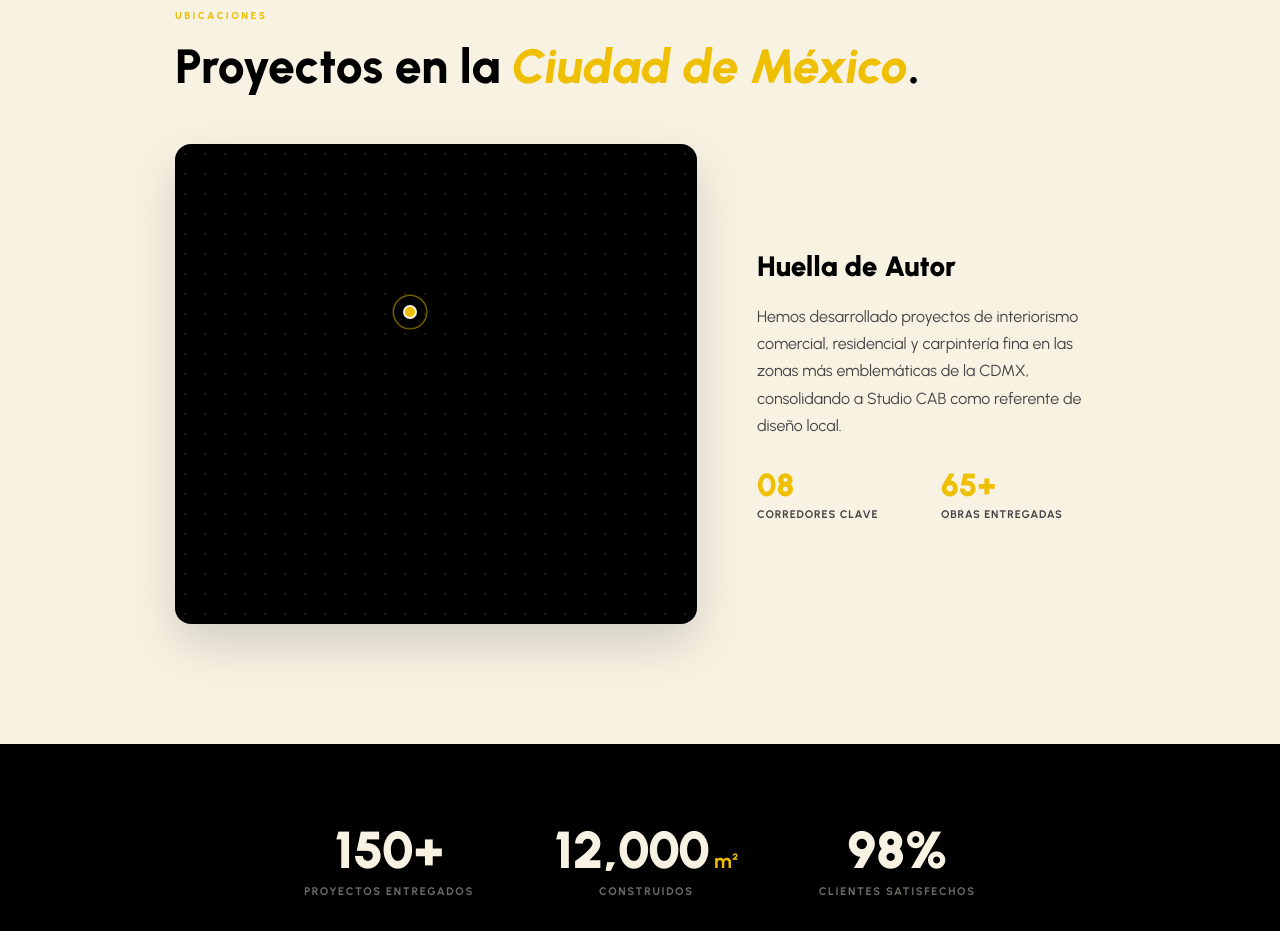
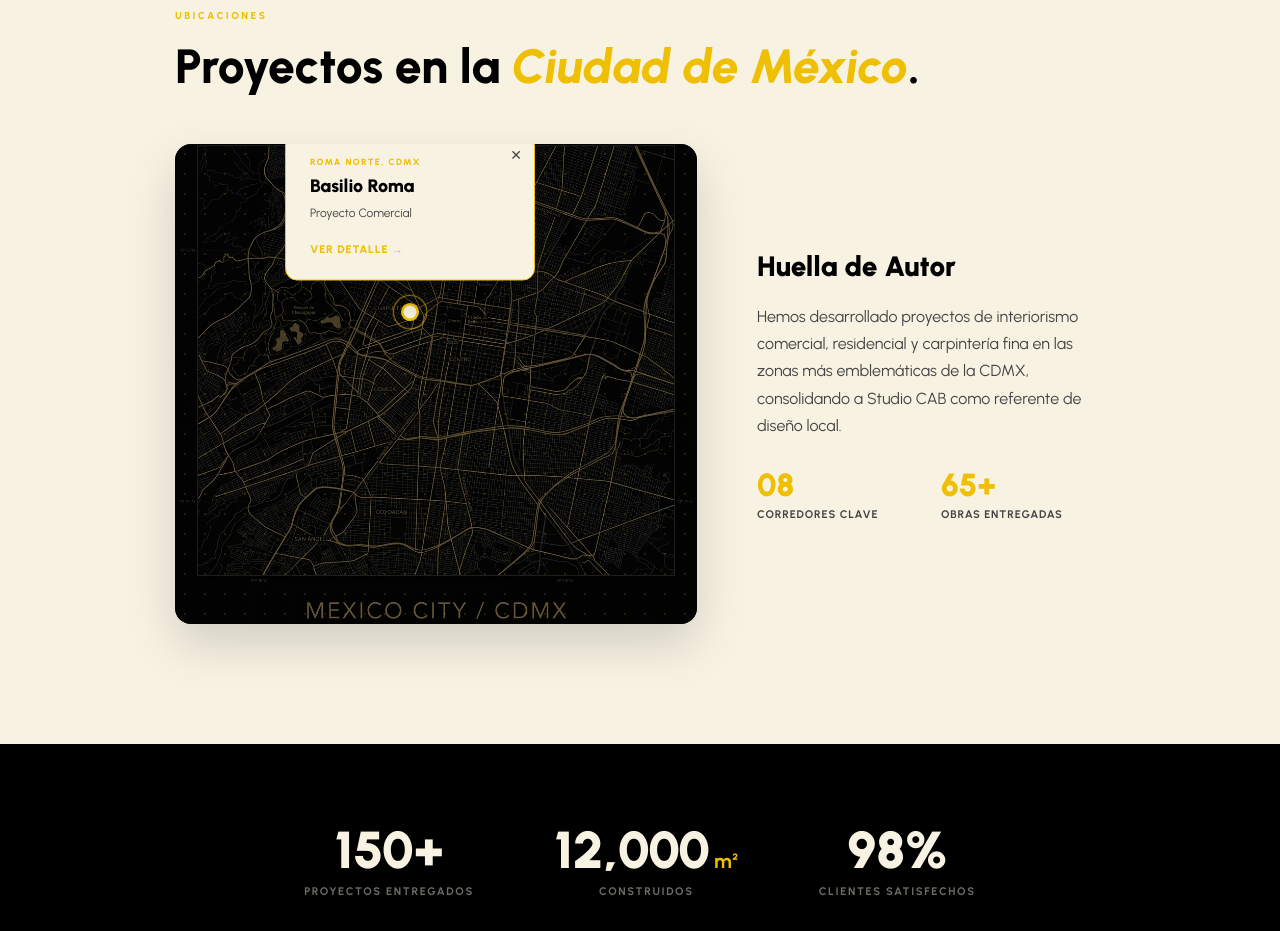
Before and after one commit to LucaFront-End/studio-cab-2, a React (Vite) app: page /proyectos in a window 1280 px wide. Shown: the part 1580-2511 px from the top of the page. Built offline with nearby package versions, Linux system fonts and the light colour scheme; no server answers; a web font is replaced by a local one.

Commit message:
feat: add dark mode CDMX vector map background image to Huella de Autor section

```diff
--- a/src/pages/ProjectsPage.css
+++ b/src/pages/ProjectsPage.css
@@ -222,6 +222,17 @@
   border-radius: 16px;
   overflow: hidden;
   box-shadow: 0 20px 50px rgba(0,0,0,0.15);
+}
+
+.pp-map-bg-img {
+  position: absolute;
+  inset: 0;
+  width: 100%;
+  height: 100%;
+  object-fit: cover;
+  opacity: 0.65;
+  filter: contrast(1.1) brightness(0.85);
+  pointer-events: none;
 }
 
 .pp-map-grid-overlay {
--- a/src/pages/ProjectsPage.jsx
+++ b/src/pages/ProjectsPage.jsx
@@ -60,7 +60,8 @@ export default function ProjectsPage() {
     lng: rawMapHotspots[i % rawMapHotspots.length].lng,
   }));
 
-  const [activeHotspot, setActiveHotspot] = useState(mapHotspots[0] || null);
+  const [selectedHotspot, setSelectedHotspot] = useState(null);
+  const activeHotspot = selectedHotspot || mapHotspots[0] || null;
   const [mapRef, mapVis] = useInView({ threshold: 0.15 });
 
   const [c1Ref, c1] = useCountUp(150, { suffix: '+' });
@@ -149,6 +150,8 @@ export default function ProjectsPage() {
 
           <div className={`pp-map-container ${mapVis ? 'in-view' : ''}`}>
             <div className="pp-map-visual">
+              {/* Map vector background image */}
+              <img src="/cdmx_dark_map.webp" alt="Mapa de Ubicaciones CDMX Studio CAB" className="pp-map-bg-img" />
               {/* Styled background grid representing the map */}
               <div className="pp-map-grid-overlay" />
 
@@ -158,8 +161,8 @@ export default function ProjectsPage() {
                   key={spot.id}
                   className={`pp-map-pin ${activeHotspot?.id === spot.id ? 'active' : ''}`}
                   style={{ top: spot.lat, left: spot.lng }}
-                  onClick={() => setActiveHotspot(spot)}
-                  onMouseEnter={() => setActiveHotspot(spot)}
+                  onClick={() => setSelectedHotspot(spot)}
+                  onMouseEnter={() => setSelectedHotspot(spot)}
                 >
                   <span className="pp-pin-dot" />
                   <span className="pp-pin-pulse" />
@@ -173,7 +176,7 @@ export default function ProjectsPage() {
                   <h4 className="pp-tooltip-name">{activeHotspot.name}</h4>
                   <span className="pp-tooltip-tag">{activeHotspot.tag}</span>
                   <Link to={`/proyectos/${activeHotspot.id}`} className="pp-tooltip-link">Ver Detalle →</Link>
-                  <button className="pp-tooltip-close" onClick={() => setActiveHotspot(null)}>✕</button>
+                  <button className="pp-tooltip-close" onClick={() => setSelectedHotspot(null)}>✕</button>
                 </div>
               )}
             </div>
```
Also changed, not shown: public/cdmx_dark_map.webp (added).
